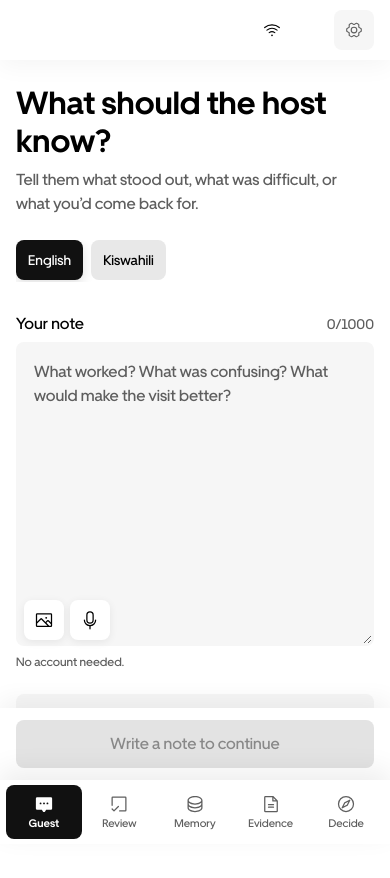
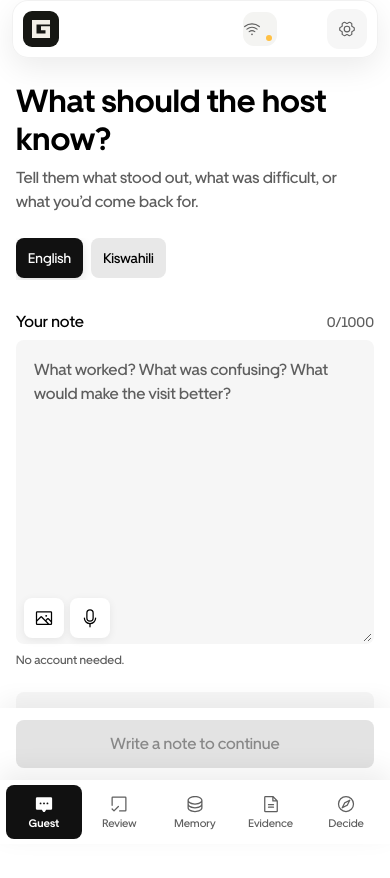
Before and after one commit to Davemafy/Guestbook, a React (Vite) app: page / in a window 390 px wide. Shown: the top 878 px of the page. Built offline with nearby package versions, Linux system fonts and the light colour scheme.

Commit message:
polish: float mobile product header

```diff
--- a/src/styles.css
+++ b/src/styles.css
@@ -2376,6 +2376,80 @@ summary:focus-visible {
   color: var(--positive);
 }
 
+
+/* Floating mobile product header */
+.brand-logo {
+  display: block;
+  width: 36px;
+  height: 36px;
+  border-radius: 9px;
+}
+
+@media (max-width: 760px) {
+  .base-navigation {
+    position: sticky;
+    top: 0;
+    padding: calc(env(safe-area-inset-top) + 10px) 12px 0;
+    background: transparent;
+    box-shadow: none;
+    pointer-events: none;
+  }
+
+  .base-navigation .nav-grid {
+    width: 100%;
+    min-height: 58px;
+    padding-inline: 10px;
+    margin-inline: 0;
+    border: 1px solid rgba(17,17,17,.06);
+    border-radius: 16px;
+    background: rgba(255,255,255,.94);
+    box-shadow: 0 10px 30px rgba(0,0,0,.08);
+    backdrop-filter: blur(16px);
+    -webkit-backdrop-filter: blur(16px);
+    pointer-events: auto;
+  }
+
+  .brand-mark {
+    width: 40px;
+    height: 40px;
+    display: grid;
+    place-items: center;
+  }
+
+  .mobile-status {
+    width: 34px;
+    height: 34px;
+    justify-self: end;
+    position: relative;
+    display: grid;
+    place-items: center;
+    border-radius: 11px;
+    background: #f4f4f2;
+    color: var(--content-secondary);
+  }
+
+  .mobile-status .status-dot {
+    position: absolute;
+    right: 5px;
+    bottom: 5px;
+    width: 6px;
+    height: 6px;
+    border-radius: 999px;
+    background: var(--warning);
+    box-shadow: 0 0 0 2px #f4f4f2;
+  }
+
+  .mobile-status.ready .status-dot {
+    background: var(--positive);
+  }
+
+  .nav-system-link {
+    width: 40px;
+    height: 40px;
+    border-radius: 12px;
+  }
+}
+
 /* Mobile shell remains compact */
 @media (max-width: 760px) {
   .desktop-sidebar {
```
